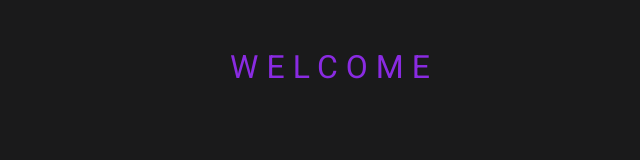
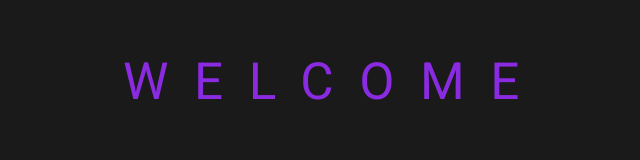
Before and after one commit to fady0118/MyArt_Gallery, a plain HTML site: page docs/index.html in a window 1280 px wide. Shown: the whole page, without its empty margins (306-946 px from the left). Drawn offline with Linux system fonts and the light colour scheme.

Commit message:
update css

```diff
--- a/docs/css/site.css
+++ b/docs/css/site.css
@@ -3,10 +3,10 @@ color: azure;
 background-color: rgb(26, 26, 27);
 }
 div.Headline{
-font-size: 2rem;
+font-size: 4vw;
 text-align: center;
-margin-top: 3rem;
-letter-spacing: 0.5rem;
+margin-top: 4vw;
+letter-spacing: 2vw;
 text-transform: uppercase;
 }
 
```
